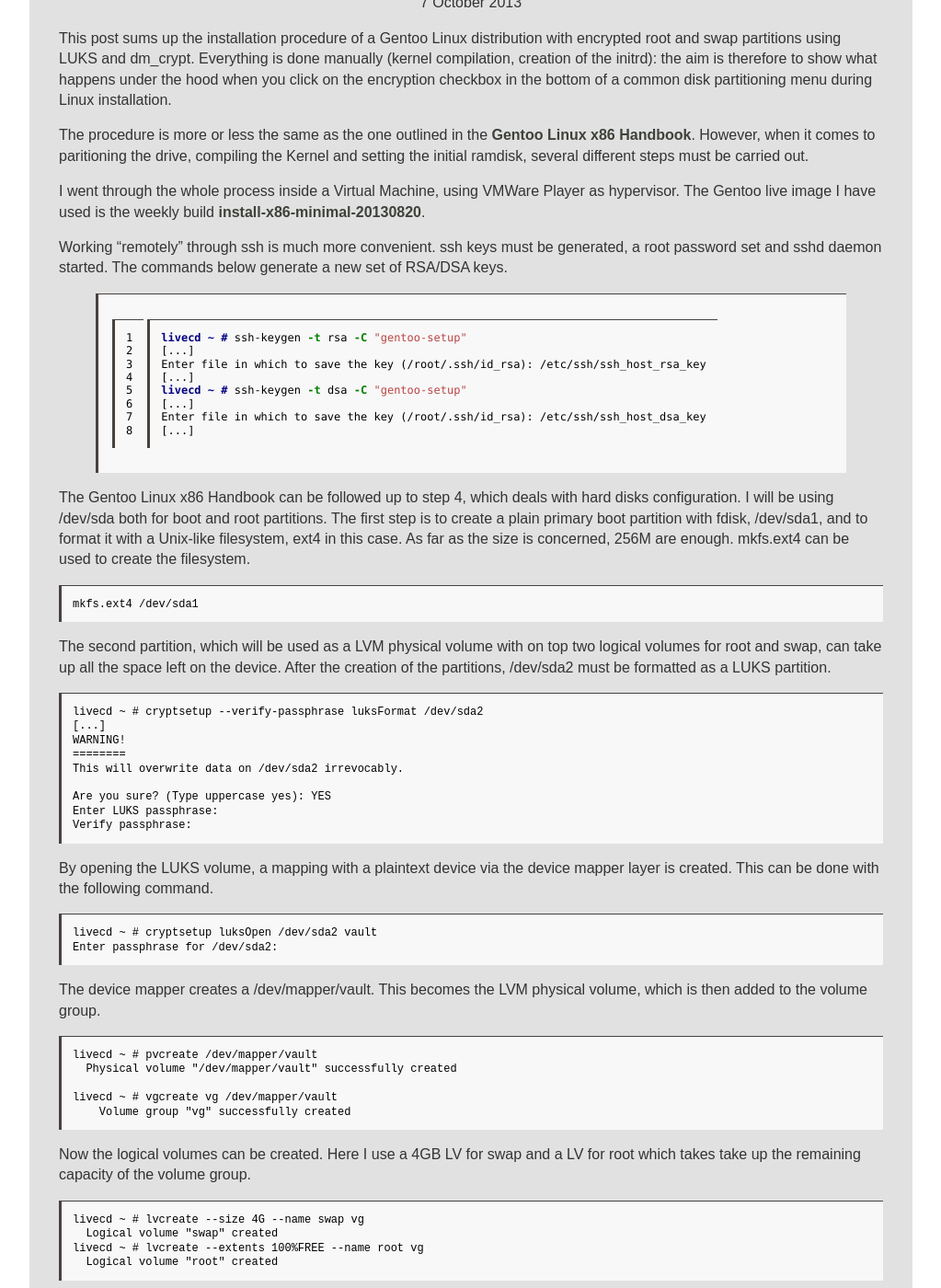
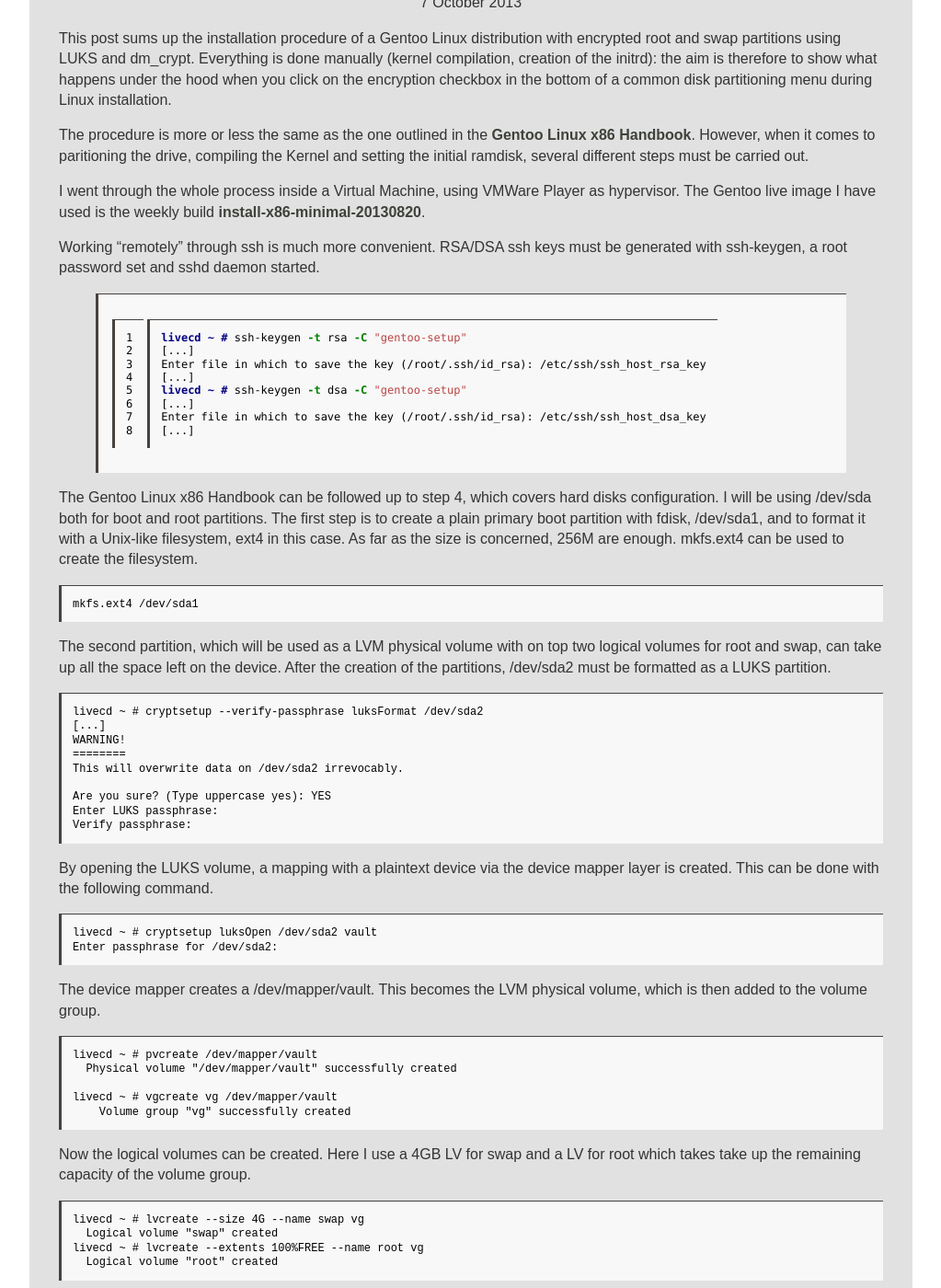
Before and after one commit to marcoguerri/marcoguerri.github.io, a Jekyll site: the page built from _posts/2013-10-07-gentoo-dmcrypt.markdown, in a window 1280 px wide and 1400 px high, scrolled down 294 px. Shown: the whole window at 92% size, without its empty margins (128-1151 px from the left). Built offline with Jekyll 4.4.1, drawn with Linux system fonts in a browser that asks for light colours; Markdown is read by kramdown in place of the engine named in the settings; some of the changed text lies outside the part shown.

Commit message:
Minor fixes to Gentoo post

```diff
--- a/_posts/2013-10-07-gentoo-dmcrypt.markdown
+++ b/_posts/2013-10-07-gentoo-dmcrypt.markdown
@@ -29,9 +29,8 @@ I went through the whole process inside a Virtual Machine, using VMWare Player
 as hypervisor. The Gentoo live image I have used is the weekly build
 [install-x86-minimal-20130820](#sha512).
 
-Working "remotely" through ssh is much more convenient. ssh
-keys must be generated, a root password set and sshd daemon started. The commands below generate
-a new set of RSA/DSA keys.
+Working "remotely" through ssh is much more convenient. RSA/DSA ssh
+keys must be generated with ssh-keygen, a root password set and sshd daemon started.
 
 {% highlight console linenos %}
 livecd ~ # ssh-keygen -t rsa -C "gentoo-setup"
@@ -45,7 +44,7 @@ Enter file in which to save the key (/root/.ssh/id_rsa): /etc/ssh/ssh_host_dsa_k
 
 {% endhighlight %}
 
-The Gentoo Linux x86 Handbook can be followed up to step 4, which deals with hard
+The Gentoo Linux x86 Handbook can be followed up to step 4, which covers hard
 disks configuration. I will be using /dev/sda both for boot and root partitions.
 The first step is to create a plain primary boot partition with fdisk, /dev/sda1, and
 to format it with a Unix-like filesystem, ext4 in this case.
@@ -211,14 +210,15 @@ can be used to update menu.lst (or grub.cfg) based on the kernels available unde
 
     grub-install /dev/sda
 
-This only works as long as df output is not broken. If /etc/mtab is empty, then an error is
+This only works as long as df output is not broken. If /etc/mtab is empty, an error is
 raised (df: cannot read table of mounted file systems). A quick workaround is to manually add
-the entry for the boot parition as shown below, which is enough to make grub-install work.
+to /etc/mtab the following entry for the boot partition:
 
     /dev/sda1 /boot ext4 rw,relatime,data=ordered 0 0"
 
 The initial ramdisk responsible for mounting the encrypted device must then be
-created. This should contain cryptsetup tools and all the relative dependencies listed below.
+created. This should contain cryptsetup tools and all the relative dependencies
+listed by ldd.
 
 
     livecd boot # ldd /sbin/cryptsetup
```
Also changed, not shown: other parts of _posts/2013-10-07-gentoo-dmcrypt.markdown (+1 -1 lines).
